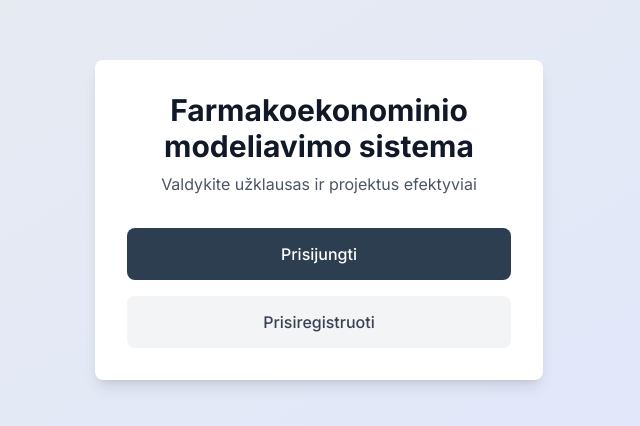
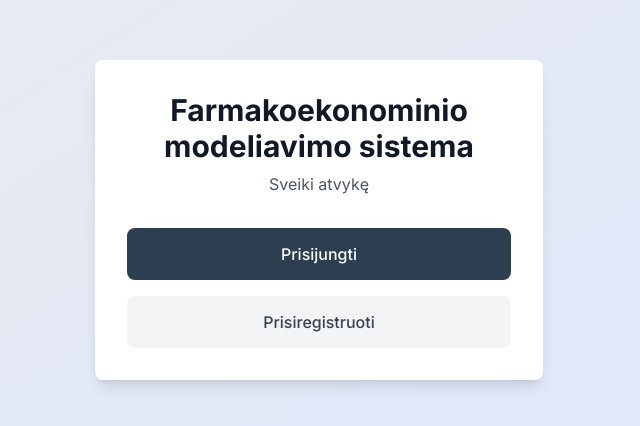
Before and after one commit to Matas007/pharmacoeconomic-management, a Next.js app: page / in a window 1280 px wide. Shown: the part 180-606 px from the top of the page, without its empty margins (321-961 px from the left). Built offline with nearby package versions, Linux system fonts and the light colour scheme; no server answers.

Commit message:
feat: Pakeistas tekstas Ä¯ 'Sveiki atvykÄ™' landing ir admin puslapiuose

```diff
--- a/src/app/admin/dashboard/page.tsx
+++ b/src/app/admin/dashboard/page.tsx
@@ -216,7 +216,7 @@
               <h1 className="text-xl sm:text-2xl font-bold text-gray-900">
                 Administratoriaus panelė
               </h1>
-              <p className="text-sm sm:text-base text-gray-600 truncate">Valdykite užklausas ir projektus</p>
+              <p className="text-sm sm:text-base text-gray-600 truncate">Sveiki atvykę</p>
             </div>
             <button
               onClick={() => signOut()}
--- a/src/app/page.tsx
+++ b/src/app/page.tsx
@@ -25,9 +25,9 @@
           <h1 className="text-2xl sm:text-3xl font-bold text-gray-900 mb-2">
             Farmakoekonominio modeliavimo sistema
           </h1>
-          <p className="text-sm sm:text-base text-gray-600 mb-6 sm:mb-8">
-            Valdykite užklausas ir projektus efektyviai
-          </p>
+            <p className="text-sm sm:text-base text-gray-600 mb-6 sm:mb-8">
+              Sveiki atvykę
+            </p>
 
           <div className="space-y-3 sm:space-y-4">
             <Link
```
